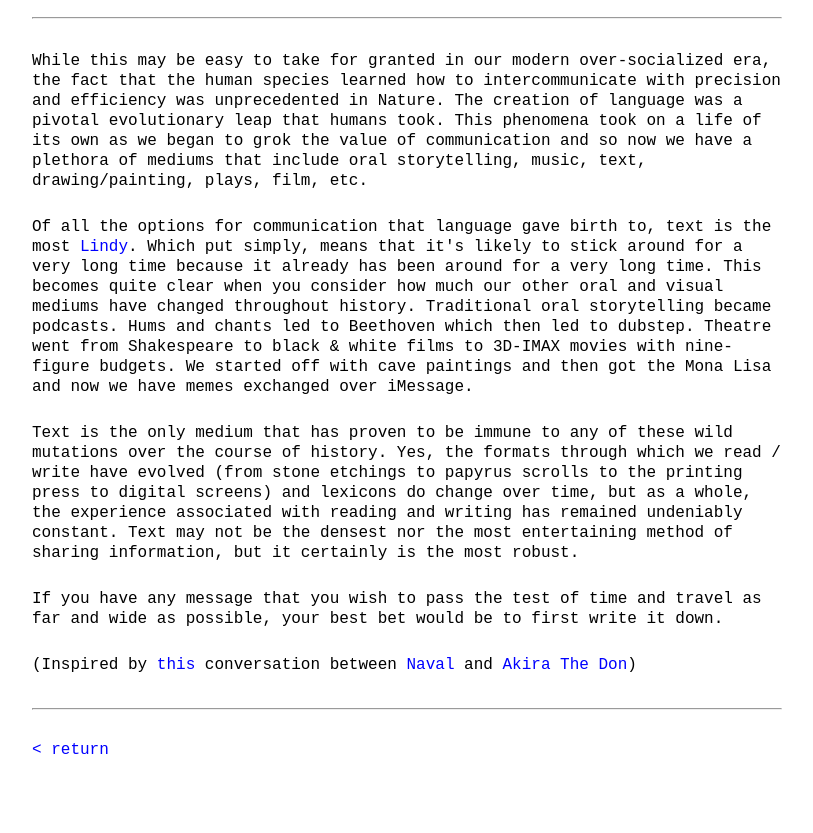
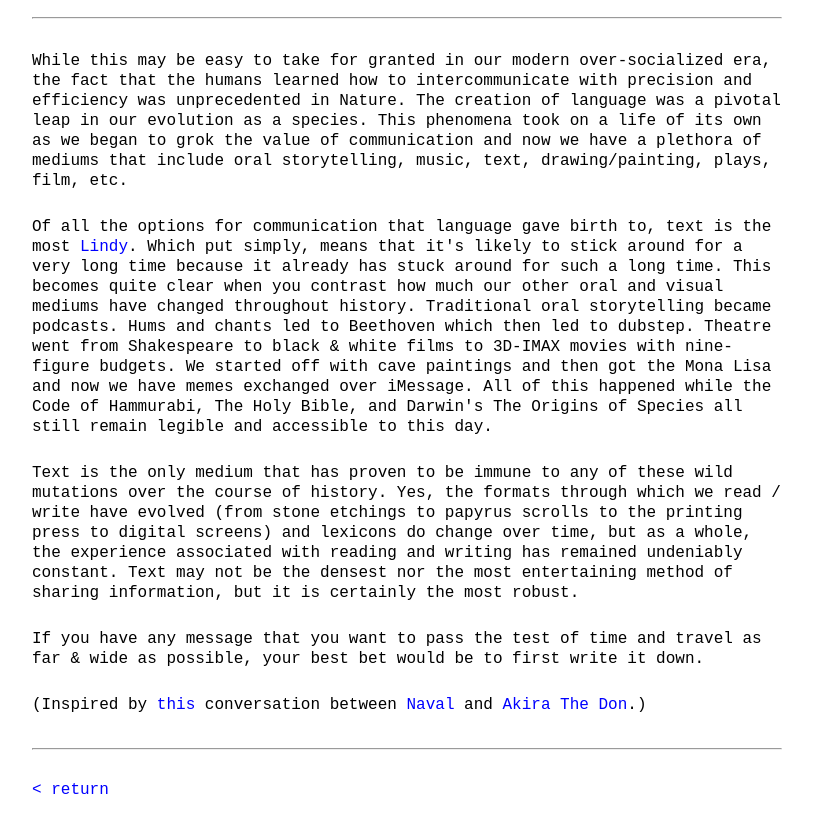
Before and after one commit to rayankermanshahani/homepage, a plain HTML site: page writing/2021/WhyWriteRight.html in a window 1280 px wide. Shown: the part 115-948 px from the top of the page, without its empty margins (96-909 px from the left). Drawn offline with Linux system fonts and the light colour scheme.

Commit message:
updated Why Write, Right?

```diff
--- a/writing/2021/WhyWriteRight.html
+++ b/writing/2021/WhyWriteRight.html
@@ -22,19 +22,19 @@
         <hr>
         <br>
         <br>
-        <p>While this may be easy to take for granted in our modern over-socialized era, the fact that the human species learned how to intercommunicate with precision and efficiency was unprecedented in Nature. The creation of language was a pivotal evolutionary leap that humans took. This phenomena took on a life of its own as we began to grok the value of communication and so now we have a plethora of mediums that include oral storytelling, music, text, drawing/painting, plays, film, etc.</p>
+        <p>While this may be easy to take for granted in our modern over-socialized era, the fact that the humans learned how to intercommunicate with precision and efficiency was unprecedented in Nature. The creation of language was a pivotal leap in our evolution as a species. This phenomena took on a life of its own as we began to grok the value of communication and now we have a plethora of mediums that include oral storytelling, music, text, drawing/painting, plays, film, etc.</p>
         <br>
         <br>
-        <p>Of all the options for communication that language gave birth to, text is the most <a href="https://en.wikipedia.org/wiki/Lindy_effect" target="_blank">Lindy</a>. Which put simply, means that it's likely to stick around for a very long time because it already has been around for a very long time.  This becomes quite clear when you consider how much our other oral and visual mediums have changed throughout history. Traditional oral storytelling became podcasts. Hums and chants led to Beethoven which then led to dubstep. Theatre went from Shakespeare to black &amp; white films to 3D-IMAX movies with nine-figure budgets. We started off with cave paintings and then got the Mona Lisa and now we have memes exchanged over iMessage.</p>
+        <p>Of all the options for communication that language gave birth to, text is the most <a href="https://en.wikipedia.org/wiki/Lindy_effect" target="_blank">Lindy</a>. Which put simply, means that it's likely to stick around for a very long time because it already has stuck around for such a long time. This becomes quite clear when you contrast how much our other oral and visual mediums have changed throughout history. Traditional oral storytelling became podcasts. Hums and chants led to Beethoven which then led to dubstep. Theatre went from Shakespeare to black &amp; white films to 3D-IMAX movies with nine-figure budgets. We started off with cave paintings and then got the Mona Lisa and now we have memes exchanged over iMessage. All of this happened while the Code of Hammurabi, The Holy Bible, and Darwin's The Origins of Species all still remain legible and accessible to this day.</p>
         <br>
         <br>
-        <p>Text is the only medium that has proven to be immune to any of these wild mutations over the course of history. Yes, the formats through which we read / write have evolved (from stone etchings to papyrus scrolls to the printing press to digital screens) and lexicons do change over time, but as a whole, the experience associated with reading and writing has remained undeniably constant. Text may not be the densest nor the most entertaining method of sharing information, but it certainly is the most robust.</p>
+        <p>Text is the only medium that has proven to be immune to any of these wild mutations over the course of history. Yes, the formats through which we read / write have evolved (from stone etchings to papyrus scrolls to the printing press to digital screens) and lexicons do change over time, but as a whole, the experience associated with reading and writing has remained undeniably constant. Text may not be the densest nor the most entertaining method of sharing information, but it is certainly the most robust.</p>
         <br>
         <br>
-        <p>If you have any message that you wish to pass the test of time and travel as far and wide as possible, your best bet would be to first write it down.</p>
+        <p>If you have any message that you want to pass the test of time and travel as far &amp; wide as possible, your best bet would be to first write it down.</p>
         <br>
         <br>
-        <p>(Inspired by <a href="https://youtu.be/HUAMzDqff0U?t=470" target="_blank">this</a> conversation between <a href="https://twitter.com/naval" target="_blank">Naval</a> and <a href="https://twitter.com/akirathedon" target="_blank">Akira The Don</a>)</p>
+        <p>(Inspired by <a href="https://youtu.be/HUAMzDqff0U?t=470" target="_blank">this</a> conversation between <a href="https://twitter.com/naval" target="_blank">Naval</a> and <a href="https://twitter.com/akirathedon" target="_blank">Akira The Don</a>.)</p>
         <br>
         <br>
         <hr>
```
